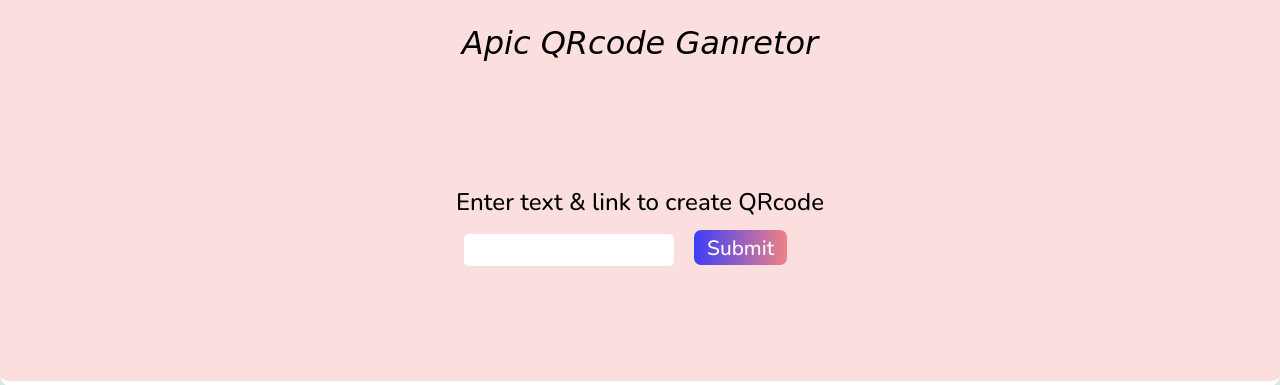
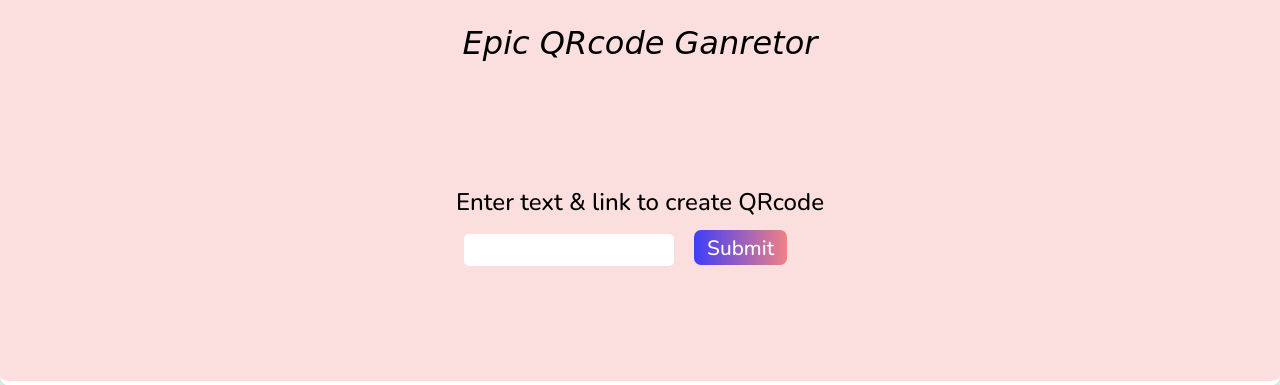
Before and after one commit to Ayushkumar011/Qrcode, a Flask app: page / in a window 1280 px wide. Shown: the top 385 px of the page. Run offline with Flask 3, Linux system fonts and the light colour scheme.

Commit message:
index.html

```diff
--- a/templates/index.html
+++ b/templates/index.html
@@ -78,7 +78,7 @@
 </head>
 <body>
     <header>
-        <h1 id="header">Apic QRcode Ganretor</h1>
+        <h1 id="header">Epic QRcode Ganretor</h1>
     </header>
     <main>
         <div id="main">
```
